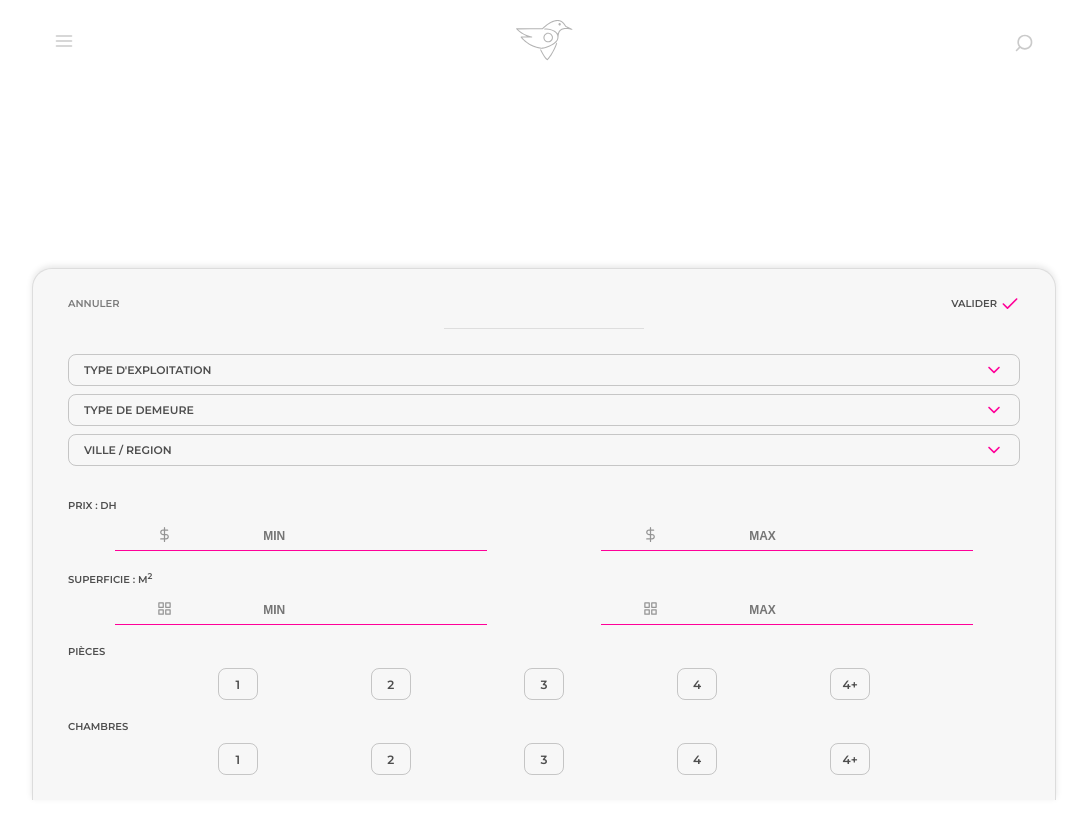
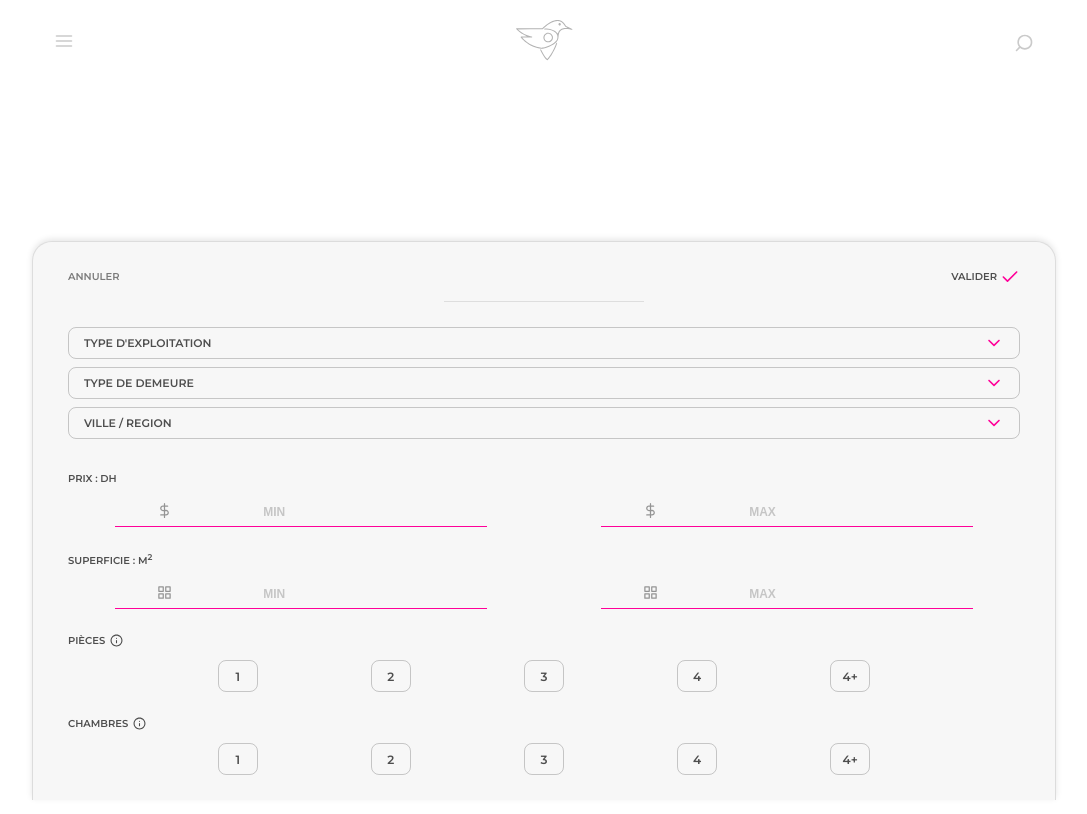
Before and after one commit to Weboog/locatia, an Angular app: page / in a window 1280 px wide. Shown: the top 814 px of the page, without its empty margins (96-1183 px from the left). Built offline with nearby package versions, Linux system fonts and the light colour scheme.

Commit message:
Refined form with icons for info

```diff
--- a/src/app/filters/filters.component.html
+++ b/src/app/filters/filters.component.html
@@ -52,7 +52,11 @@
           </div>
         </div>
         <div class="pieces">
-          <h3>pièces</h3>
+          <h3 class="iconed">pièces
+            <svg>
+              <use href="assets/svg/info.svg#info"></use>
+            </svg>
+          </h3>
           <div class="numbers">
             <div *ngFor="let piece of pieces; index as i">
               <input id="p{{i}}" type="checkbox" [value]="piece.value" (change)="onChange($event, 'pieces')">
@@ -61,7 +65,11 @@
           </div>
         </div>
         <div class="rooms">
-          <h3>chambres</h3>
+          <h3 class="iconed">chambres
+            <svg>
+              <use href="assets/svg/info.svg#info"></use>
+            </svg>
+          </h3>
           <div class="numbers">
             <div *ngFor="let piece of pieces; index as i">
               <input id="r{{i}}" type="checkbox" [value]="piece.value" (change)="onChange($event, 'rooms')">
--- a/src/app/filters/filters.component.scss
+++ b/src/app/filters/filters.component.scss
@@ -65,21 +65,34 @@
       }
       .specs{
         display: grid;
-        row-gap: 2rem;
+        row-gap: 2.5rem;
         //padding: 0 1rem;
         > div {
           display: grid;
           grid-template-columns: repeat(2, auto);
           grid-template-rows: repeat(2, auto);
           column-gap: 2rem;
-          row-gap: 1rem;
+          row-gap: 1.3rem;
           h3{
             grid-column: 1 / span 2;
             text-transform: uppercase;
             font-weight: 600;
             font-size: 1rem;
             color: #4E4E4E;
+            float: left;
+            &.iconed{
+              grid-column: unset;
+              display: flex;
+              //background-color: yellowgreen;
+              svg{
+                width: 1.3rem;
+                height: 1.3rem;
+                fill: rgba(black, .7);
+                margin-left: .5rem;
+              }
+            }
           }
+
           div{
             justify-self: center;
             display: flex;
@@ -100,6 +113,9 @@
               padding: .7rem 0 .7rem .5rem;
               font-size: 1.2rem;
               font-weight: 600;
+              &::placeholder{
+                color: rgba(black, .2);
+              }
             }
           }
         }
--- a/src/app/filters/filters.component.ts
+++ b/src/app/filters/filters.component.ts
@@ -19,7 +19,7 @@ export class FiltersComponent implements OnInit {
     {value: 4},
     {value: 5},
   ];
-  piecesArray: FormArray;
+
   selectArray: SelectOption[];
   formFilters: FormGroup;
   constructor( private customSelectService: CustomSelectService) { }
@@ -53,6 +53,13 @@ export class FiltersComponent implements OnInit {
 
   onReset() {
     this.customSelectService.onReset.next();
+    const arrays: string[] = ['pieces', 'rooms'];
+    arrays.forEach( array => {
+      const fa = this.formFilters.get(array)as FormArray;
+      while (fa.length !== 0) {
+        fa.removeAt(0);
+      }
+    });
   }
 
   onChange(event, label: string) {
```
Also changed, not shown: src/assets/svg/info.svg (added).
